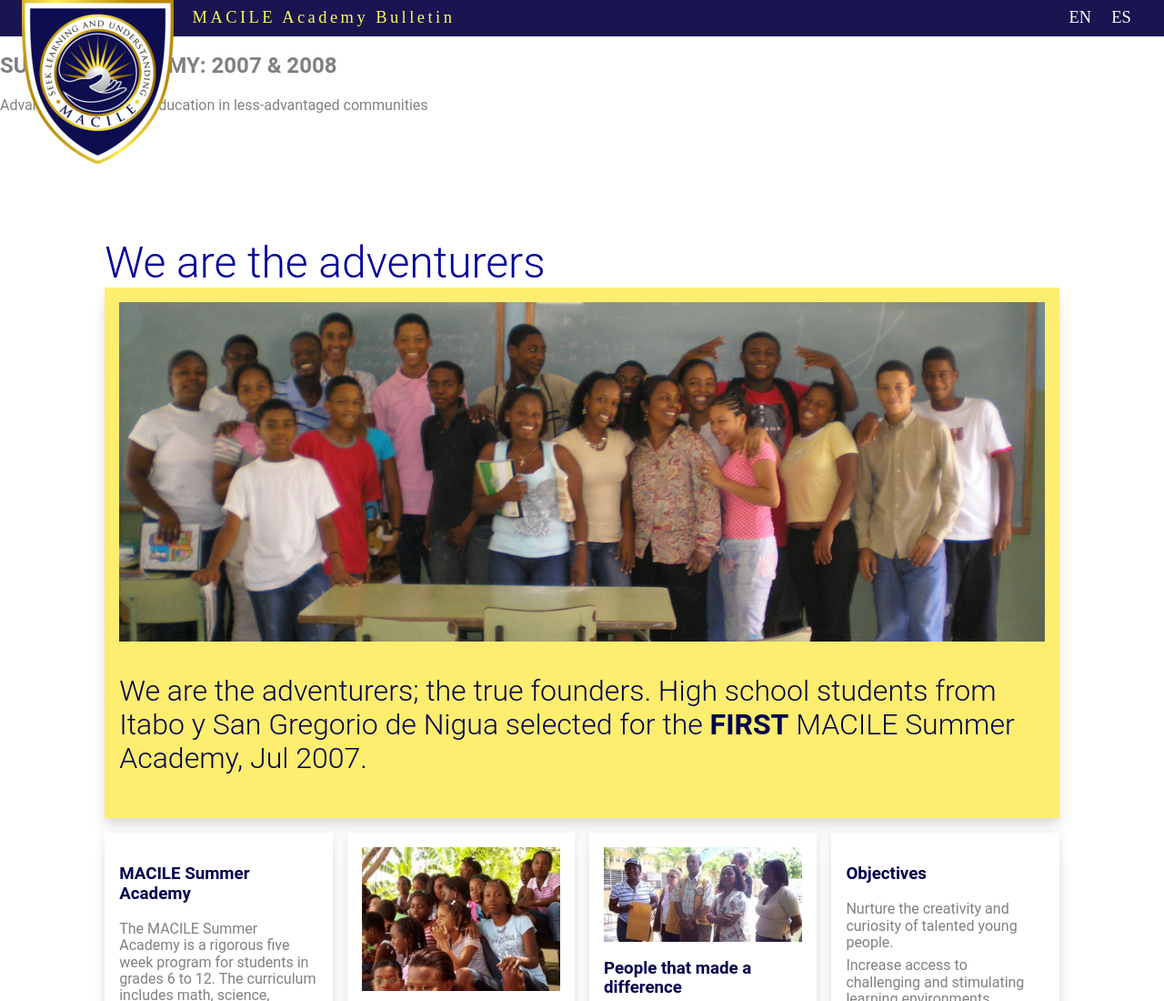
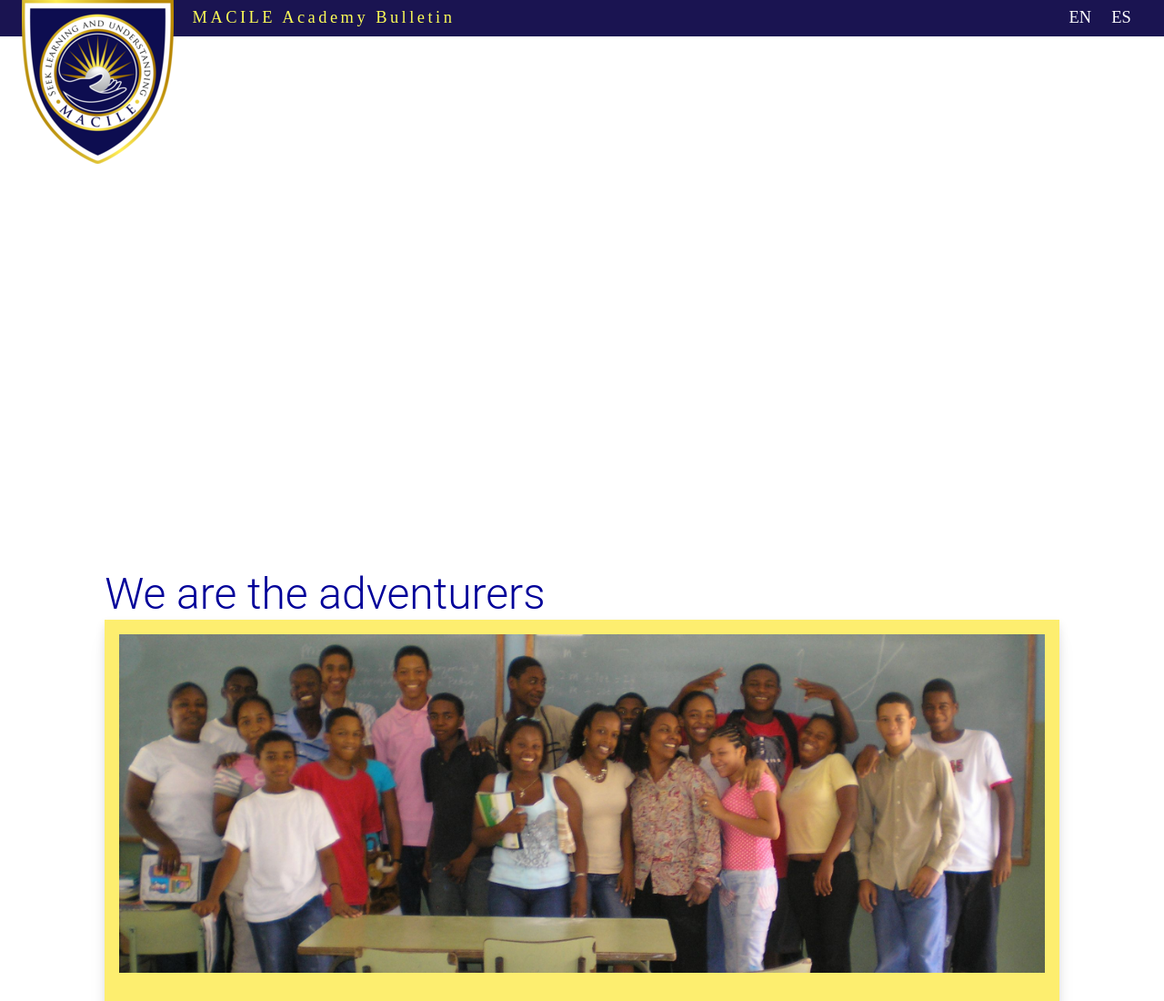
Before and after one commit to cosola-salvia/news.macile.org, a website: page bulletin/index.html in a window 1280 px wide. Shown: the top 1100 px of the page at 91% size. Drawn offline with Linux system fonts and the light colour scheme.

Commit message:
Including the home-hero section
Now doesn't have bg and the titles are white.

```diff
--- a/app/assets/styles/styles.css
+++ b/app/assets/styles/styles.css
@@ -83,6 +83,51 @@
 
 .menu__item:hover {
   color: #fdfd56;
+}
+
+.home-hero {
+  height: 250px;
+  font-family: 'Trajan Pro Bold', 'Times New Roman', serif;
+  display: flex;
+  justify-content: center;
+  align-items: center;
+  text-align: center;
+  color: white;
+}
+
+.home-hero__title {
+  font-size: 1.5rem;
+  margin-top: 0;
+  margin-bottom: 0;
+}
+
+.home-hero__text {
+  font-size: 0.75rem;
+  font-style: italic;
+}
+
+@media only screen and (min-width: 600px) {
+  .home-hero {
+    height: 350px;
+  }
+  .home-hero__title {
+    font-size: 2.2rem;
+  }
+  .home-hero__text {
+    font-size: 1.4rem;
+  }
+}
+
+@media only screen and (min-width: 900px) {
+  .home-hero {
+    height: 450px;
+  }
+  .home-hero__title {
+    font-size: 3rem;
+  }
+  .home-hero__text {
+    font-size: 1.8rem;
+  }
 }
 
 /*Newsletter*/
```
